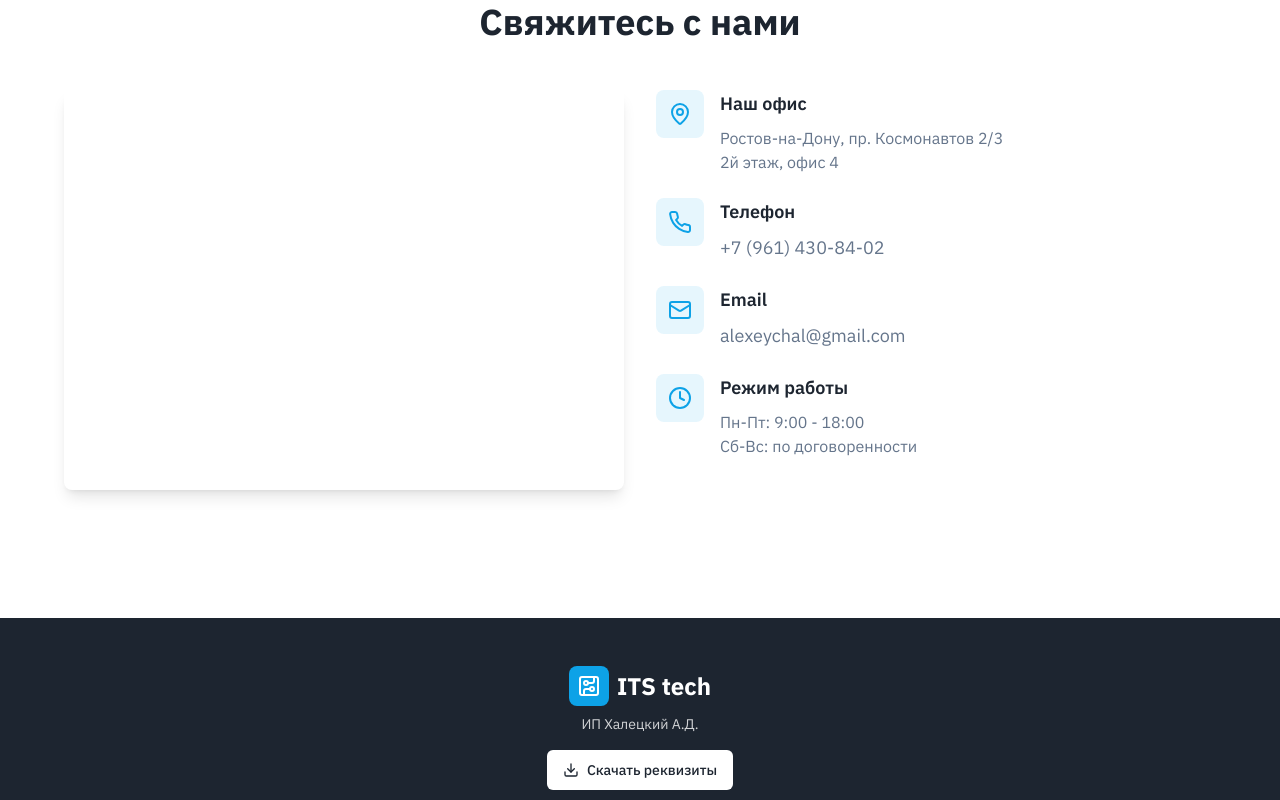
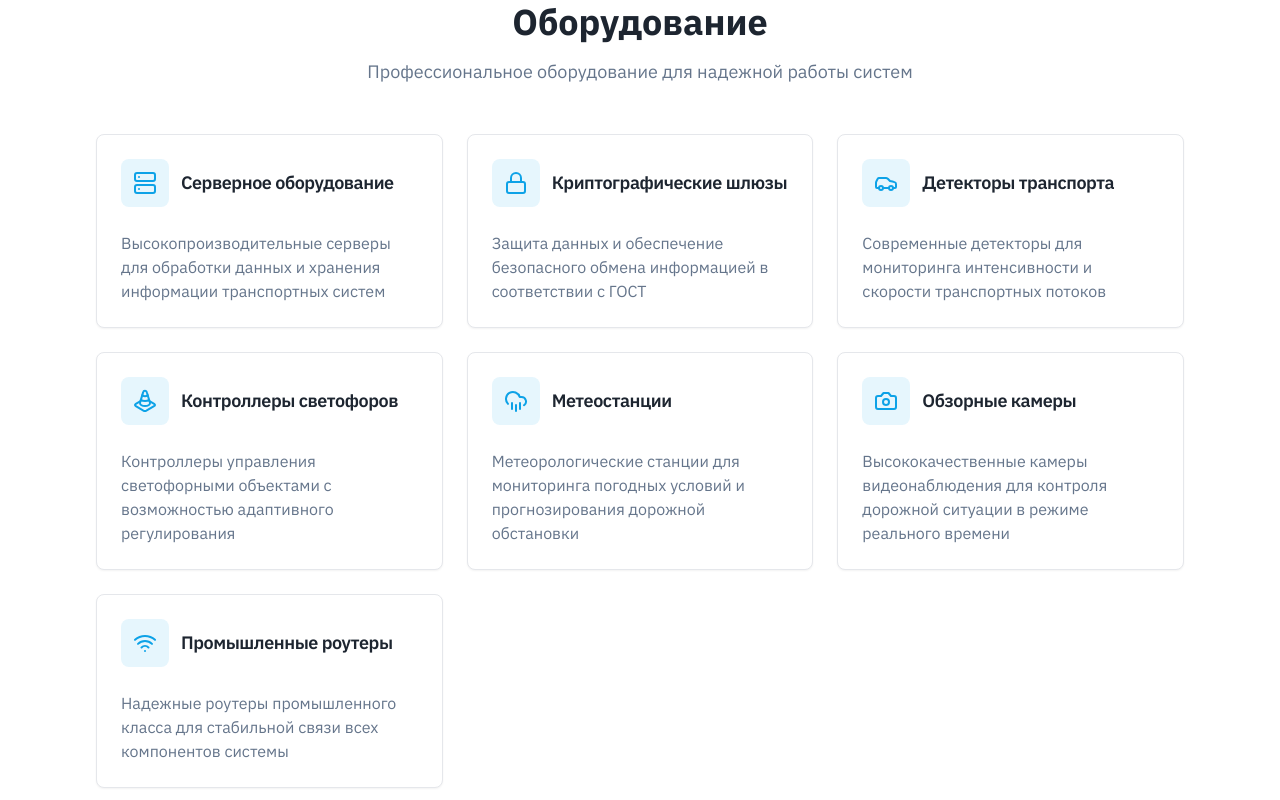
Before and after one commit to pr-poehali-dev/smart-transport-system, a React (Vite) app: page / in a window 1280 px wide. Shown: the part 3660-4460 px from the top of the page. Built offline with nearby package versions, Linux system fonts and the light colour scheme.

Commit message:
Добавление описания системного оборудования

```diff
--- a/src/pages/Index.tsx
+++ b/src/pages/Index.tsx
@@ -382,9 +382,116 @@ E-mail: alexeychal@gmail.com
         </div>
       </section>
 
-      <section id="contacts" className="py-20 px-4">
+      <section id="equipment" className="py-20 px-4">
+        <div className="container mx-auto max-w-6xl">
+          <h2 className="text-4xl font-bold text-center mb-4 animate-fade-in">Оборудование</h2>
+          <p className="text-center text-muted-foreground mb-12 text-lg animate-fade-in">Профессиональное оборудование для надежной работы систем</p>
+
+          <div className="grid md:grid-cols-2 lg:grid-cols-3 gap-6">
+            <Card className="animate-slide-up" style={{ animationDelay: '0.1s' }}>
+              <CardHeader>
+                <div className="flex items-center gap-3">
+                  <div className="w-12 h-12 bg-primary/10 rounded-lg flex items-center justify-center">
+                    <Icon name="Server" className="text-primary" size={24} />
+                  </div>
+                  <CardTitle className="text-lg">Серверное оборудование</CardTitle>
+                </div>
+              </CardHeader>
+              <CardContent>
+                <p className="text-muted-foreground">Высокопроизводительные серверы для обработки данных и хранения информации транспортных систем</p>
+              </CardContent>
+            </Card>
+
+            <Card className="animate-slide-up" style={{ animationDelay: '0.2s' }}>
+              <CardHeader>
+                <div className="flex items-center gap-3">
+                  <div className="w-12 h-12 bg-primary/10 rounded-lg flex items-center justify-center">
+                    <Icon name="Lock" className="text-primary" size={24} />
+                  </div>
+                  <CardTitle className="text-lg">Криптографические шлюзы</CardTitle>
+                </div>
+              </CardHeader>
+              <CardContent>
+                <p className="text-muted-foreground">Защита данных и обеспечение безопасного обмена информацией в соответствии с ГОСТ</p>
+              </CardContent>
+            </Card>
+
+            <Card className="animate-slide-up" style={{ animationDelay: '0.3s' }}>
+              <CardHeader>
+                <div className="flex items-center gap-3">
+                  <div className="w-12 h-12 bg-primary/10 rounded-lg flex items-center justify-center">
+                    <Icon name="Car" className="text-primary" size={24} />
+                  </div>
+                  <CardTitle className="text-lg">Детекторы транспорта</CardTitle>
+                </div>
+              </CardHeader>
+              <CardContent>
+                <p className="text-muted-foreground">Современные детекторы для мониторинга интенсивности и скорости транспортных потоков</p>
+              </CardContent>
+            </Card>
+
+            <Card className="animate-slide-up" style={{ animationDelay: '0.4s' }}>
+              <CardHeader>
+                <div className="flex items-center gap-3">
+                  <div className="w-12 h-12 bg-primary/10 rounded-lg flex items-center justify-center">
+                    <Icon name="TrafficCone" className="text-primary" size={24} />
+                  </div>
+                  <CardTitle className="text-lg">Контроллеры светофоров</CardTitle>
+                </div>
+              </CardHeader>
+              <CardContent>
+                <p className="text-muted-foreground">Контроллеры управления светофорными объектами с возможностью адаптивного регулирования</p>
+              </CardContent>
+            </Card>
+
+            <Card className="animate-slide-up" style={{ animationDelay: '0.5s' }}>
+              <CardHeader>
+                <div className="flex items-center gap-3">
+                  <div className="w-12 h-12 bg-primary/10 rounded-lg flex items-center justify-center">
+                    <Icon name="CloudRain" className="text-primary" size={24} />
+                  </div>
+                  <CardTitle className="text-lg">Метеостанции</CardTitle>
+                </div>
+              </CardHeader>
+              <CardContent>
+                <p className="text-muted-foreground">Метеорологические станции для мониторинга погодных условий и прогнозирования дорожной обстановки</p>
+              </CardContent>
+            </Card>
+
+            <Card className="animate-slide-up" style={{ animationDelay: '0.6s' }}>
+              <CardHeader>
+                <div className="flex items-center gap-3">
+                  <div className="w-12 h-12 bg-primary/10 rounded-lg flex items-center justify-center">
+                    <Icon name="Camera" className="text-primary" size={24} />
+                  </div>
+                  <CardTitle className="text-lg">Обзорные камеры</CardTitle>
+                </div>
+              </CardHeader>
+              <CardContent>
+                <p className="text-muted-foreground">Высококачественные камеры видеонаблюдения для контроля дорожной ситуации в режиме реального времени</p>
+              </CardContent>
+            </Card>
+
+            <Card className="animate-slide-up" style={{ animationDelay: '0.7s' }}>
+              <CardHeader>
+                <div className="flex items-center gap-3">
+                  <div className="w-12 h-12 bg-primary/10 rounded-lg flex items-center justify-center">
+                    <Icon name="Wifi" className="text-primary" size={24} />
+                  </div>
+                  <CardTitle className="text-lg">Промышленные роутеры</CardTitle>
+                </div>
+              </CardHeader>
+              <CardContent>
+                <p className="text-muted-foreground">Надежные роутеры промышленного класса для стабильной связи всех компонентов системы</p>
+              </CardContent>
+            </Card>
+          </div>
+        </div>
+      </section>
+
+      <section id="contacts" className="py-20 px-4 bg-muted/30">
         <div className="container mx-auto">
-          <h2 className="text-4xl font-bold text-center mb-12">Свяжитесь с нами</h2>
+          <h2 className="text-4xl font-bold text-center mb-12 animate-fade-in">Свяжитесь с нами</h2>
 
           <div className="grid lg:grid-cols-2 gap-8 max-w-6xl mx-auto mb-12">
             <div className="w-full h-[400px] rounded-lg overflow-hidden shadow-lg">
```
